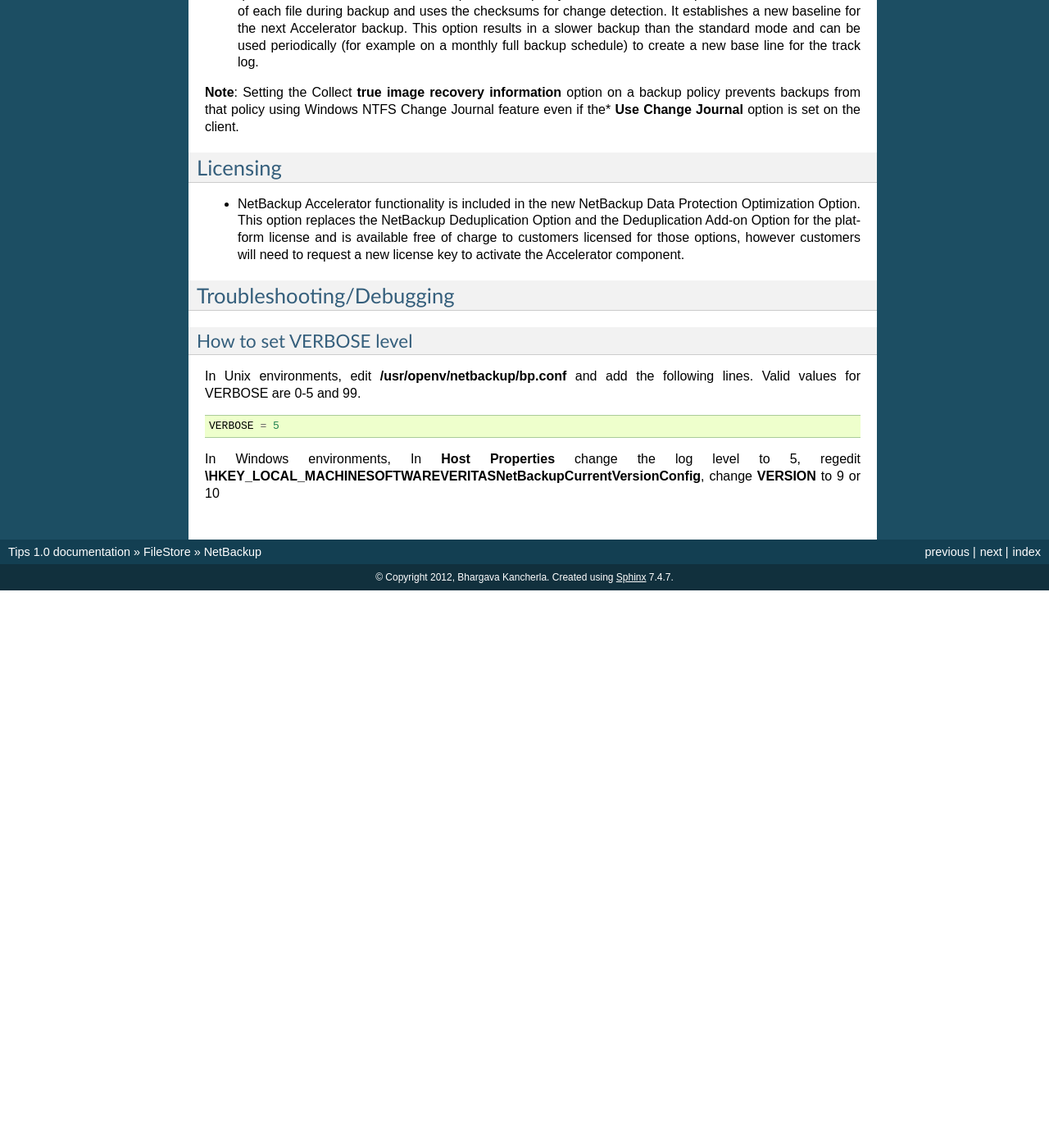
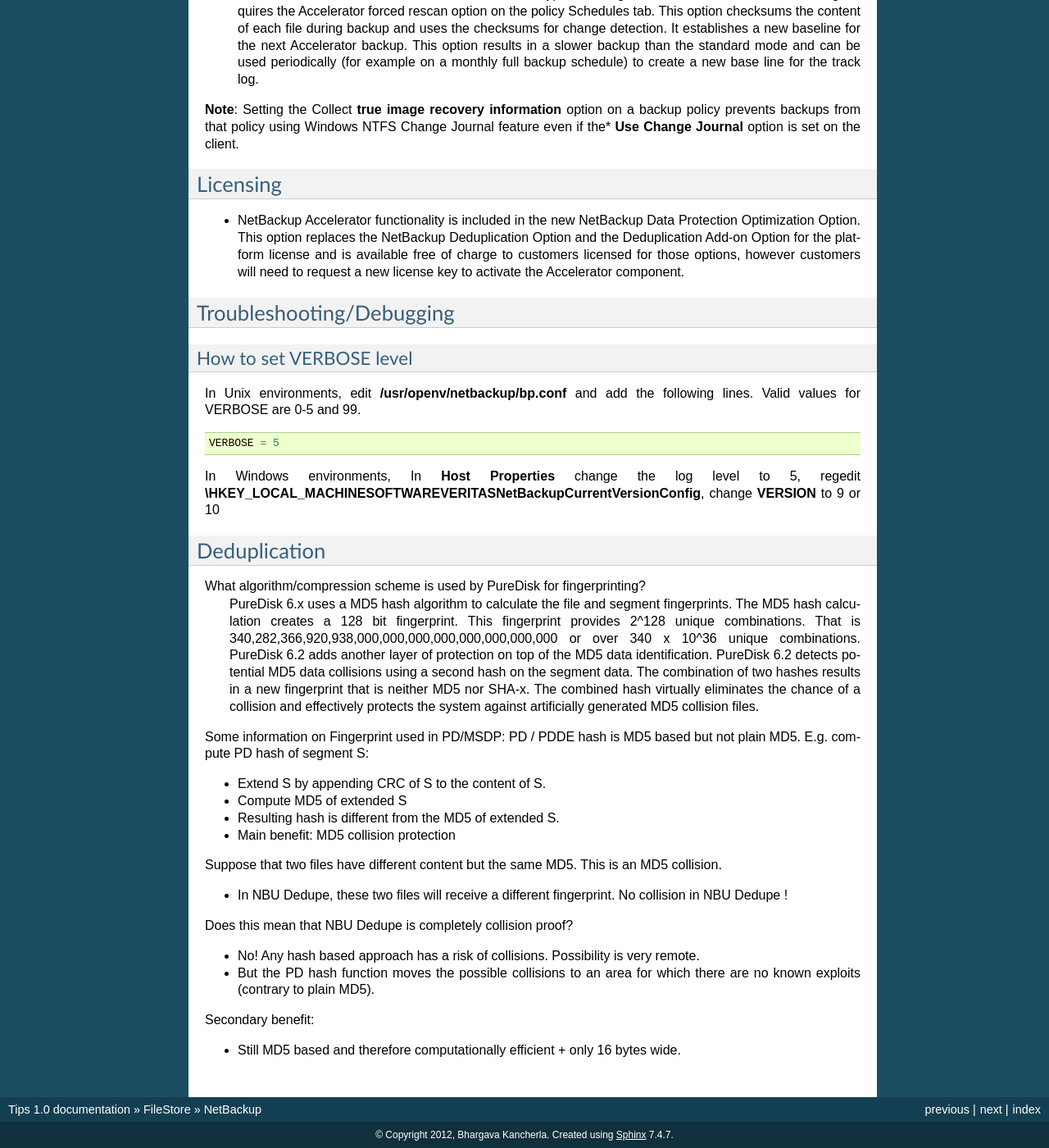
Before and after one commit to bhargavakumark/Notes, a Sphinx documentation site: the page built from source/filestore/backup/netbackup.rst, in a window 1280 px wide and 1400 px high, scrolled down 1281 px. Shown: the whole window at 82% size. Built offline with Sphinx 7.4.7, drawn with Linux system fonts in a browser that asks for light colours; before the commit the page ends 2001 px from its top, so only the background shows below that; some of the changed text lies outside the part shown.

Commit message:
added notes about dedup alogrithm in NBU

```diff
--- a/source/filestore/backup/netbackup.rst
+++ b/source/filestore/backup/netbackup.rst
@@ -80,3 +80,31 @@
 	VERBOSE = 5
 
 In Windows environments, In **Host Properties** change the log level to 5, regedit **\\HKEY_LOCAL_MACHINE\SOFTWARE\VERITAS\NetBackup\CurrentVersion\Config**, change **VERSION** to 9 or 10
+
+Deduplication
+-------------
+
+What algorithm/compression scheme is used by PureDisk for fingerprinting?
+        PureDisk 6.x uses a MD5 hash algorithm to calculate the file and segment fingerprints.  The MD5 hash calculation creates a 128 bit fingerprint. This fingerprint provides 2^128 unique combinations. That is 340,282,366,920,938,000,000,000,000,000,000,000,000 or over 340 x 10^36 unique combinations. PureDisk 6.2 adds another layer of protection on top of the MD5 data identification. PureDisk 6.2 detects potential MD5 data collisions using a second hash on the segment data. The combination of two hashes results in a new fingerprint that is neither MD5 nor SHA-x.  The combined hash virtually eliminates the chance of a collision and effectively protects the system against artificially generated MD5 collision files.
+
+Some information on Fingerprint used in PD/MSDP:
+PD / PDDE hash is MD5 based but not plain MD5.
+E.g. compute PD hash of segment S:
+
+*       Extend S by appending CRC of S to the content of S.
+*       Compute MD5 of extended S
+*       Resulting hash is different from the MD5 of extended S.
+*       Main benefit: MD5 collision protection
+
+Suppose that two files have different content but the same MD5. This is an MD5 collision.
+
+*       In NBU Dedupe, these two files will receive a different fingerprint. No collision in NBU Dedupe !
+
+Does this mean that NBU Dedupe is completely collision proof?
+
+*       No! Any hash based approach has a risk of collisions. Possibility is very remote.
+*       But the PD hash function moves the possible collisions to an area for which there are no known exploits (contrary to plain MD5).
+
+Secondary benefit:
+
+*       Still MD5 based and therefore computationally efficient + only 16 bytes wide.
```
